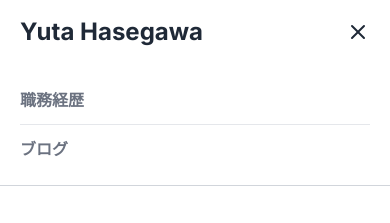
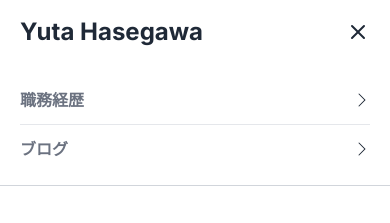
Before and after one commit to yha-1228/portfolio, a Next.js app: page / in a window 390 px wide. Both pictures are taken after a click on the button "メニューを閉じる". Shown: the top 223 px of the page. Built offline with nearby package versions, Linux system fonts and the light colour scheme.

Commit message:
feat(header): モバイルメニューに矢印付与

```diff
--- a/src/components/layout/header.tsx
+++ b/src/components/layout/header.tsx
@@ -2,7 +2,7 @@
 
 import React, { useState } from 'react';
 import Link from 'next/link';
-import { BsList, BsX } from 'react-icons/bs';
+import { BsChevronRight, BsList, BsX } from 'react-icons/bs';
 import ActiveLink from '@/lib/next/components/active-link';
 import { routes } from '@/routes';
 import clsx from '@/utils/css/clsx';
@@ -85,12 +85,13 @@ export default function Header() {
               <ActiveLink
                 href={route.href}
                 className={clsx(
-                  'flex h-12 items-center font-bold text-gray-foreground-weak',
-                  'data-[active]:text-primary-600',
+                  'flex h-12 items-center justify-between font-bold',
+                  '[&>span]:text-gray-foreground-weak [&>span]:data-[active]:text-primary-600',
                 )}
                 onClick={() => setOpen(false)}
               >
-                {route.label}
+                <span>{route.label}</span>
+                <BsChevronRight />
               </ActiveLink>
             </li>
           ))}
```
